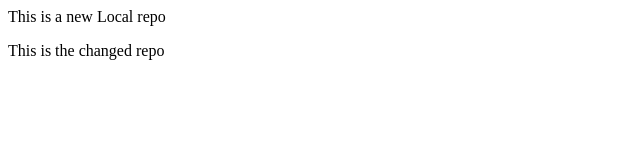
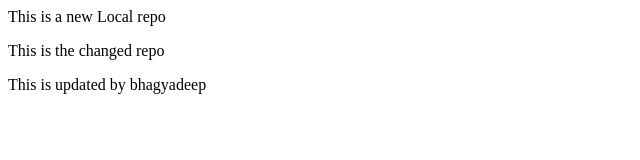
Before and after one commit to bhagyadeep13/project, a plain HTML site: page LocalRepo/index.html in a window 1280 px wide. Shown: the whole page, without its empty margins (0-640 px from the left). Drawn offline with Linux system fonts and the light colour scheme.

Commit message:
update by bm

```diff
--- a/LocalRepo/index.html
+++ b/LocalRepo/index.html
@@ -1,2 +1,3 @@
 <p>This is a new Local repo</p>
 <p>This is the changed repo </p>
+<p>This is updated by bhagyadeep</p>
```
